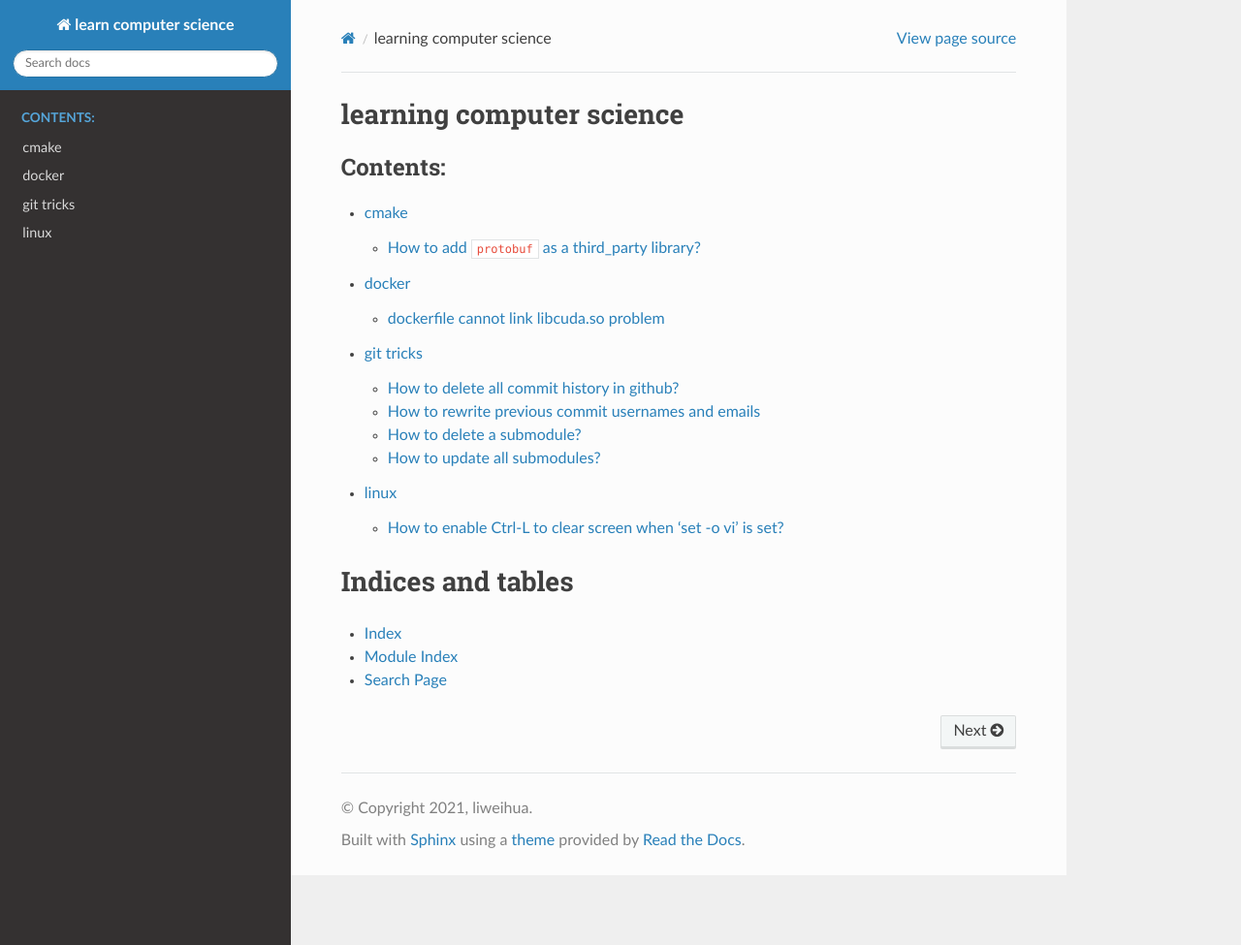
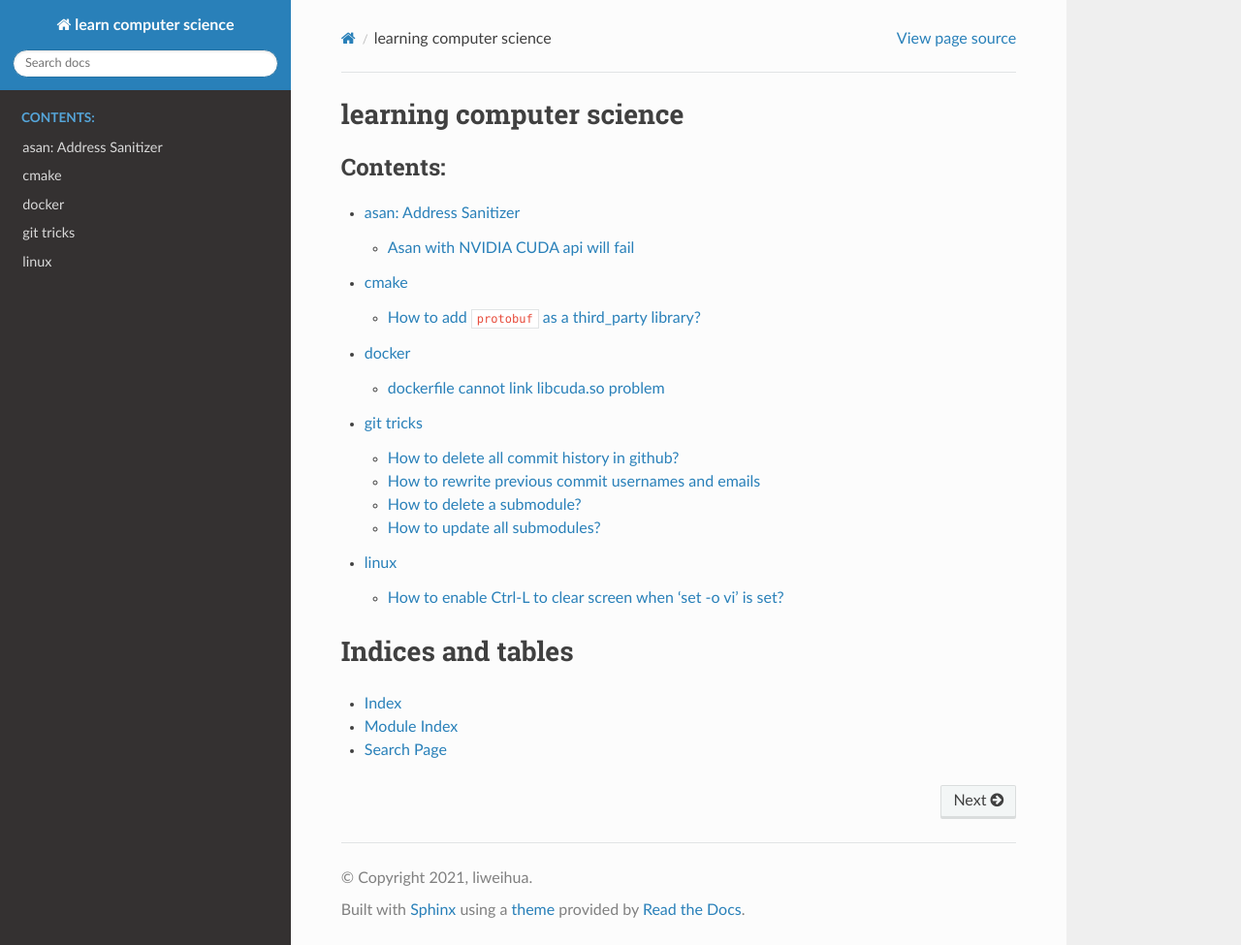
Before and after one commit to li-weihua/learn_cs, a Sphinx documentation site: the page built from docs/source/index.rst, in a window 1280 px wide and 975 px high. Shown: the whole window at 97% size. Built offline with Sphinx 7.4.7 and the Read the Docs theme 2.0.0, drawn with Linux system fonts in a browser that asks for light colours; formulas are drawn with MathJax 3.

Commit message:
add asan with cuda

```diff
--- /dev/null
+++ b/docs/source/asan.rst
@@ -0,0 +1,13 @@
+asan: Address Sanitizer
+=========================
+
+Asan with NVIDIA CUDA api will fail
+-------------------------------------
+
+Ref to: https://github.com/google/sanitizers/issues/629
+
+solution
+::
+
+    export ASAN_OPTIONS=protect_shadow_gap=0
+    ./cmd
--- a/docs/source/index.rst
+++ b/docs/source/index.rst
@@ -5,6 +5,7 @@ learning computer science
    :maxdepth: 2
    :caption: Contents:
 
+   asan
    cmake
    docker
    git
```
